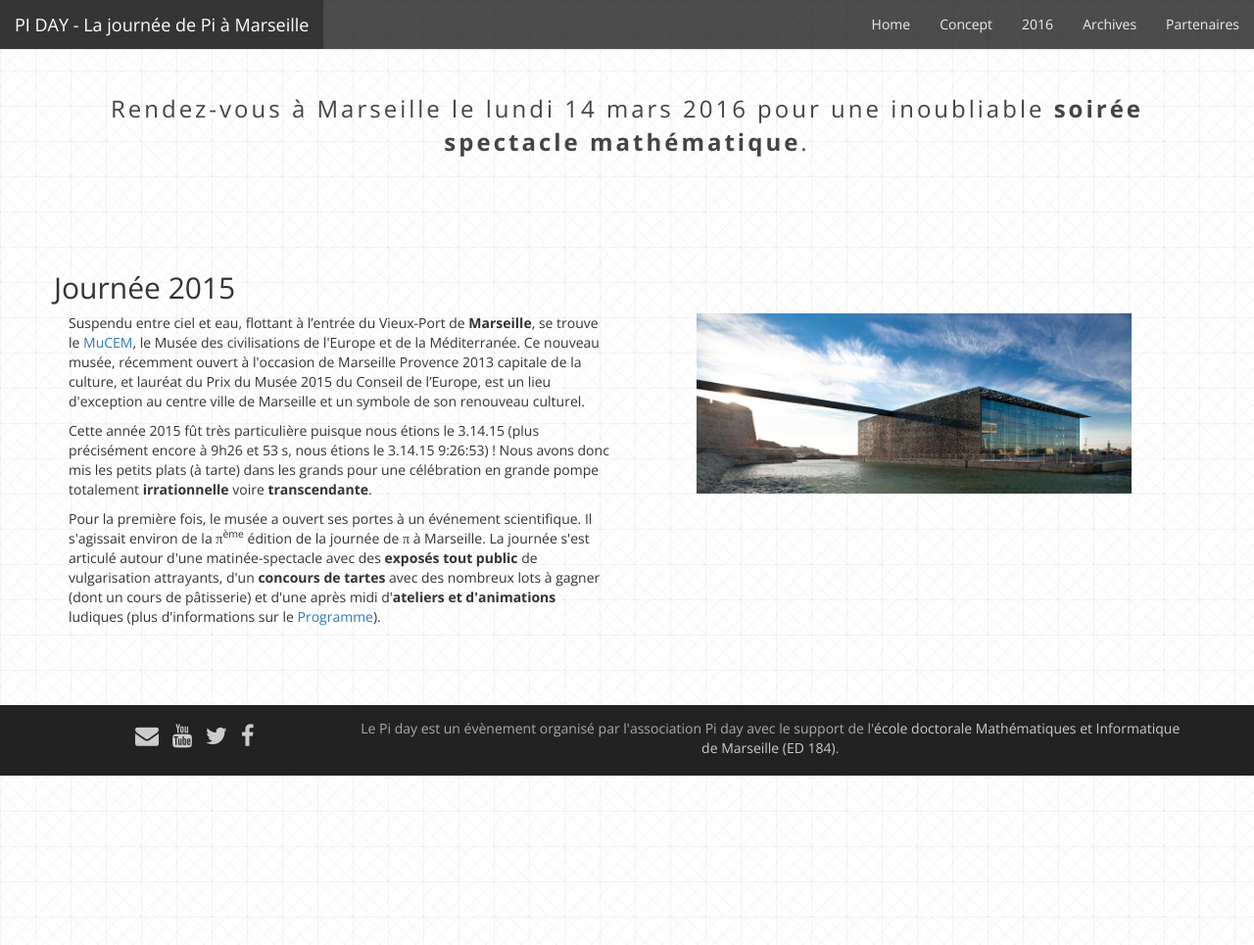
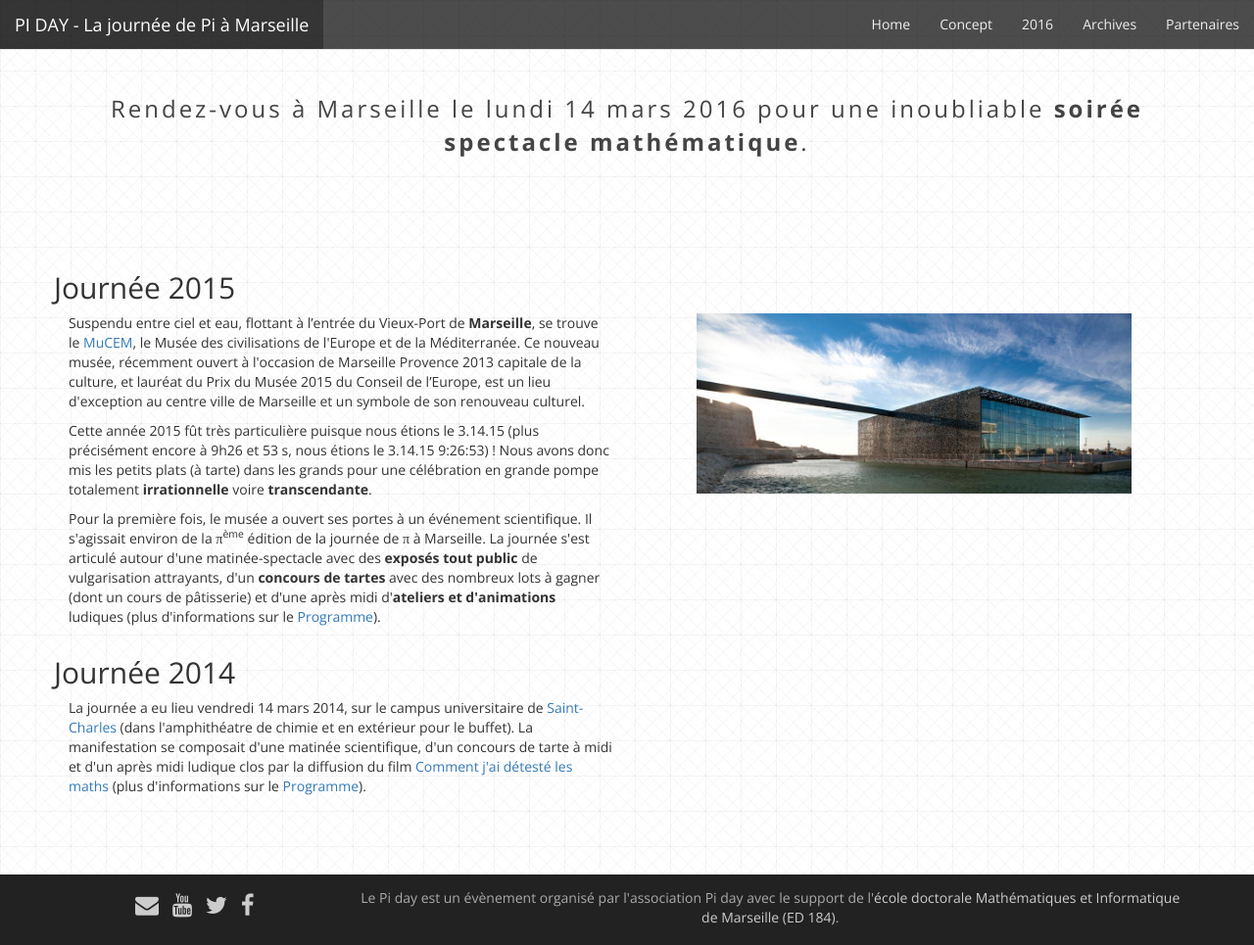
Before and after one commit to Piday/piday.github.io, a Jekyll site: the page built from archives.html, in a window 1280 px wide and 965 px high. Shown: the whole window at 98% size. Built offline with Jekyll 4.4.1, drawn with Linux system fonts in a browser that asks for light colours; nearby versions of some CDN libraries; Markdown is read by kramdown in place of the engine named in the settings.

Commit message:
Archives 2014

```diff
--- a/archives.html
+++ b/archives.html
@@ -26,11 +26,20 @@ permalink: /Archives/
         </p> -->
 		<p>Cette année 2015 fût très particulière puisque nous étions le 3.14.15 (plus précisément encore à 9h26 et 53 s, nous étions le 3.14.15 9:26:53) ! Nous avons donc mis les petits plats (à tarte) dans les grands pour une célébration en grande pompe totalement <strong>irrationnelle</strong> voire <strong>transcendante</strong>.</p>
         <p>Pour la première fois, le musée a ouvert ses portes à un événement scientifique. Il s'agissait environ de la π<sup>ème</sup> édition de la journée de π à Marseille. La journée s'est articulé autour d'une matinée-spectacle avec des <strong>exposés tout public</strong> de vulgarisation attrayants, d'un <strong>concours de tartes</strong> avec des nombreux lots à gagner (dont un cours de pâtisserie) et d'une après midi d'<strong>ateliers et d'animations</strong> ludiques (plus d'informations sur le <a class="page-link" href="{{ '2015/Programme/' | prepend: site.baseurl }}">Programme</a>).</p>
-    </div>
+	</div>
     <div class="col-sm-6">
         <img src="/images/mucem.jpg" alt="MuCEM" class="picture"/>
     </div>
   </div>
+
+<div class="row">
+	<h2>Journée 2014</h2>
+	<div class="col-sm-6">
+        <p>
+		La journée a eu lieu vendredi 14 mars 2014, sur le campus universitaire de <a href="http://sciences.univ-amu.fr/sites-geographiques/saint-charles">Saint-Charles</a> (dans l'amphithéatre de chimie et en extérieur pour le buffet). La manifestation se composait d'une matinée scientifique, d'un concours de tarte à midi et d'un après midi ludique clos par la diffusion du film <a href="https://fr.wikipedia.org/wiki/Comment_j%27ai_détesté_les_maths">Comment j'ai détesté les maths</a> (plus d'informations sur le <a class="page-link" href="{{ '2014/Programme/' | prepend: site.baseurl }}">Programme</a>).
+        </p>
+	</div>
+</div>
 </div>
 
       </div>
--- a/programme.html
+++ b/programme.html
@@ -36,7 +36,7 @@ permalink: Archives/2015/Programme/
 		<li>
 			<a class = "horaire" name = "micro">10h15 :</a> <a href="https://www.youtube.com/watch?v=FfC9RBnNTcQ">Micro-trottoir</a>
 			<blockquote>
-				Court-métrage documentaire et humouristique réalisé par les doctorants sur la per- ception des mathématiques auprès du grand public.
+				Court-métrage documentaire et humouristique réalisé par les doctorants sur la perception des mathématiques auprès du grand public.
 			</blockquote>
 		</li>
         <li>
```
Also changed, not shown: programme2014.html (added, +74 -0 lines).
